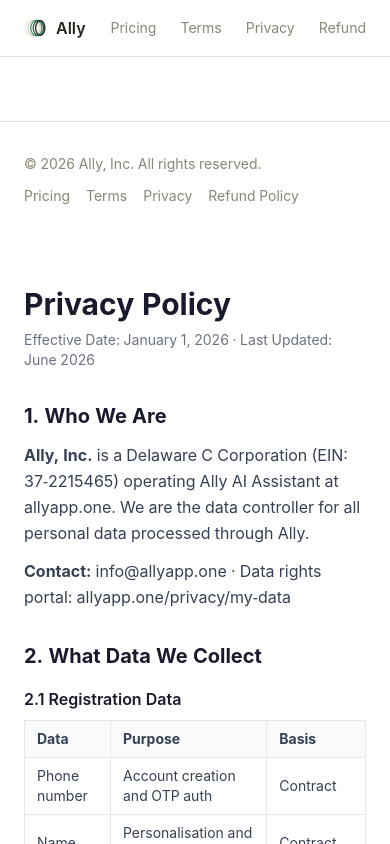
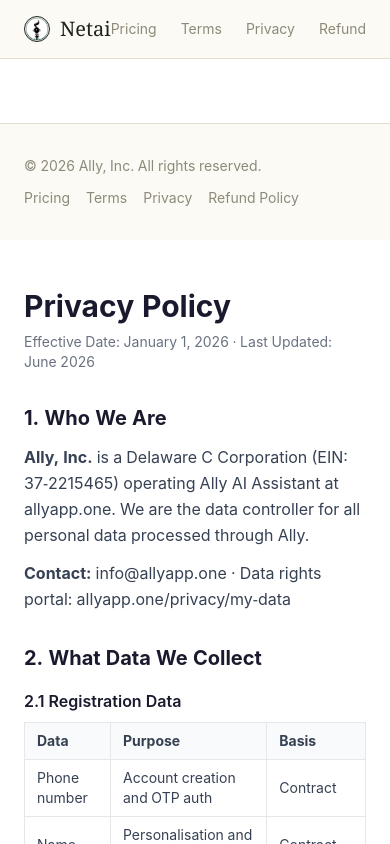
Before and after one commit to misho-cell/ally-frontend, a Next.js app: page /privacy in a window 390 px wide. Shown: the top 844 px of the page. Built offline with nearby package versions, Linux system fonts and the light colour scheme.

Commit message:
Netai branding cleanup: legal nav wordmark/logo, root redirect screen, notification button (tokens, no emoji, ka/en)

```diff
--- a/src/app/page.tsx
+++ b/src/app/page.tsx
@@ -16,8 +16,11 @@
   }, [router]);
 
   return (
-    <div className="flex h-full items-center justify-center bg-[#1a1a2e]">
-      <div className="h-8 w-8 animate-spin rounded-full border-4 border-white/20 border-t-white" />
+    <div className="flex h-full items-center justify-center" style={{ background: "var(--bg)" }}>
+      <span
+        className="h-8 w-8 animate-spin rounded-full border-2"
+        style={{ borderColor: "var(--sidebar-border)", borderTopColor: "var(--accent)" }}
+      />
     </div>
   );
 }
--- a/src/components/LegalNav.tsx
+++ b/src/components/LegalNav.tsx
@@ -1,31 +1,52 @@
 import Link from "next/link";
 
+// Legal pages keep their legal-entity name in the BODY text ("Ally, Inc.") —
+// that is the registered company. Only the product branding in the chrome
+// (logo mark + wordmark) is Netai.
 export default function LegalNav() {
   return (
     <>
-      <nav className="border-b border-[#E4E0D3] bg-white px-6 py-4">
+      <nav
+        className="px-6 py-4"
+        style={{ background: "var(--bg)", borderBottom: "1px solid var(--header-border)" }}
+      >
         <div className="mx-auto flex max-w-4xl items-center justify-between">
-          <Link href="/" className="flex items-center gap-2">
-            {/* eslint-disable-next-line @next/next/no-img-element */}
-            <img src="/ally-logo.svg" alt="Ally" width={24} height={24} />
-            <span className="font-semibold text-[#23261F]">Ally</span>
+          <Link href="/" className="flex items-center gap-2.5">
+            <span className="ally-avatar" style={{ width: 26, height: 26 }}>
+              {/* eslint-disable-next-line @next/next/no-img-element */}
+              <img
+                src="/assets/ally/ally-avatar.jpg"
+                alt="Netai"
+                onError={(e) => { e.currentTarget.style.display = "none"; }}
+              />
+            </span>
+            <span style={{ font: "500 20px/26px var(--font-bricolage)", color: "var(--ink)" }}>
+              Netai
+            </span>
           </Link>
-          <div className="flex items-center gap-6 text-sm text-[#8A8778]">
-            <Link href="/pricing" className="hover:text-[#23261F] transition-colors">Pricing</Link>
-            <Link href="/terms" className="hover:text-[#23261F] transition-colors">Terms</Link>
-            <Link href="/privacy" className="hover:text-[#23261F] transition-colors">Privacy</Link>
-            <Link href="/refund" className="hover:text-[#23261F] transition-colors">Refund</Link>
+          <div className="flex items-center gap-6 text-sm" style={{ color: "var(--meta)" }}>
+            <Link href="/pricing" className="transition-colors hover:text-[var(--ink)]">Pricing</Link>
+            <Link href="/terms" className="transition-colors hover:text-[var(--ink)]">Terms</Link>
+            <Link href="/privacy" className="transition-colors hover:text-[var(--ink)]">Privacy</Link>
+            <Link href="/refund" className="transition-colors hover:text-[var(--ink)]">Refund</Link>
           </div>
         </div>
       </nav>
-      <footer className="border-t border-[#E4E0D3] bg-white mt-16 py-8 px-6">
-        <div className="mx-auto max-w-4xl flex flex-col gap-3 sm:flex-row sm:items-center sm:justify-between text-sm text-[#8A8778]">
+      <footer
+        className="mt-16 px-6 py-8"
+        style={{ background: "var(--bg)", borderTop: "1px solid var(--header-border)" }}
+      >
+        <div
+          className="mx-auto max-w-4xl flex flex-col gap-3 sm:flex-row sm:items-center sm:justify-between text-sm"
+          style={{ color: "var(--meta)" }}
+        >
+          {/* Registered entity name — legal text, not branding. */}
           <span>© 2026 Ally, Inc. All rights reserved.</span>
           <div className="flex gap-4">
-            <Link href="/pricing" className="hover:text-[#23261F] transition-colors">Pricing</Link>
-            <Link href="/terms" className="hover:text-[#23261F] transition-colors">Terms</Link>
-            <Link href="/privacy" className="hover:text-[#23261F] transition-colors">Privacy</Link>
-            <Link href="/refund" className="hover:text-[#23261F] transition-colors">Refund Policy</Link>
+            <Link href="/pricing" className="transition-colors hover:text-[var(--ink)]">Pricing</Link>
+            <Link href="/terms" className="transition-colors hover:text-[var(--ink)]">Terms</Link>
+            <Link href="/privacy" className="transition-colors hover:text-[var(--ink)]">Privacy</Link>
+            <Link href="/refund" className="transition-colors hover:text-[var(--ink)]">Refund Policy</Link>
           </div>
         </div>
       </footer>
--- a/src/components/NotificationButton.tsx
+++ b/src/components/NotificationButton.tsx
@@ -2,8 +2,24 @@
 
 import { useEffect, useState } from "react";
 import { authHeaders } from "@/lib/deviceId";
+import { getLocale } from "@/lib/i18n";
 
 const BASE_URL = process.env.NEXT_PUBLIC_API_URL ?? "http://localhost:4000";
+
+// Screen-local strings (phone locale: ka → Georgian, else English).
+// No emoji in UI copy (brand rule).
+const L = {
+  en: {
+    needsPwa: "Install the app for notifications",
+    blocked: "Notifications blocked",
+    enable: "Notifications",
+  },
+  ka: {
+    needsPwa: "შეტყობინებებისთვის დააინსტალირე აპლიკაცია",
+    blocked: "შეტყობინებები დაბლოკილია",
+    enable: "შეტყობინებები",
+  },
+};
 
 function urlBase64ToUint8Array(base64String: string): ArrayBuffer {
   const padding = "=".repeat((4 - (base64String.length % 4)) % 4);
@@ -17,6 +33,7 @@
 type Status = "idle" | "loading" | "granted" | "denied" | "needs-pwa" | "unsupported";
 
 export default function NotificationButton() {
+  const s = L[getLocale()];
   const [status, setStatus] = useState<Status>("idle");
 
   useEffect(() => {
@@ -78,11 +95,11 @@
   if (status === "granted" || status === "unsupported") return null;
 
   if (status === "needs-pwa") {
-    return <span className="text-xs text-[#8A8778]">Install the app for notifications</span>;
+    return <span className="text-xs" style={{ color: "var(--meta)" }}>{s.needsPwa}</span>;
   }
 
   if (status === "denied") {
-    return <span className="text-xs text-[#8A8778]">Notifications blocked</span>;
+    return <span className="text-xs" style={{ color: "var(--meta)" }}>{s.blocked}</span>;
   }
 
   return (
@@ -90,9 +107,29 @@
       type="button"
       onClick={enable}
       disabled={status === "loading"}
-      className="rounded-lg px-3 py-1.5 text-xs font-medium text-[#3E7A56] transition-colors hover:bg-[#DEE8E0] disabled:opacity-50"
+      className="flex items-center gap-1.5 rounded-lg px-2.5 py-1.5 text-xs font-semibold transition-colors disabled:opacity-50"
+      style={{ color: "var(--accent-strong)" }}
+      onMouseEnter={(e) => { e.currentTarget.style.background = "var(--accent-tint)"; }}
+      onMouseLeave={(e) => { e.currentTarget.style.background = "transparent"; }}
     >
-      {status === "loading" ? "..." : "🔔 Notifications"}
+      {status === "loading" ? (
+        <span
+          className="h-3.5 w-3.5 animate-spin rounded-full border-2"
+          style={{ borderColor: "var(--cta-border)", borderTopColor: "var(--accent-strong)" }}
+        />
+      ) : (
+        <svg viewBox="0 0 20 20" fill="none" style={{ width: 14, height: 14 }}>
+          <path
+            d="M10 3a4 4 0 00-4 4v3l-1.5 2.5h11L14 10V7a4 4 0 00-4-4z"
+            stroke="currentColor"
+            strokeWidth="1.6"
+            strokeLinecap="round"
+            strokeLinejoin="round"
+          />
+          <path d="M8 15a2 2 0 004 0" stroke="currentColor" strokeWidth="1.6" strokeLinecap="round" />
+        </svg>
+      )}
+      {s.enable}
     </button>
   );
 }
```
